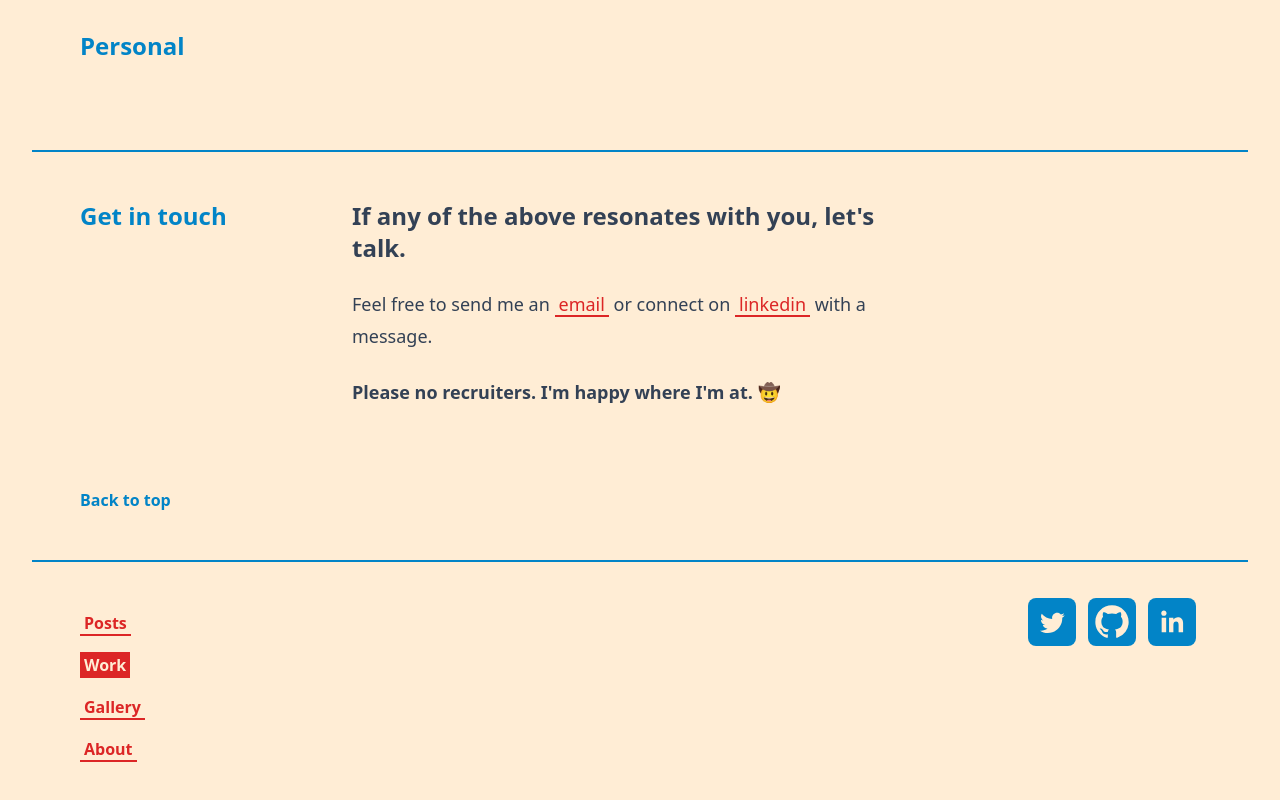
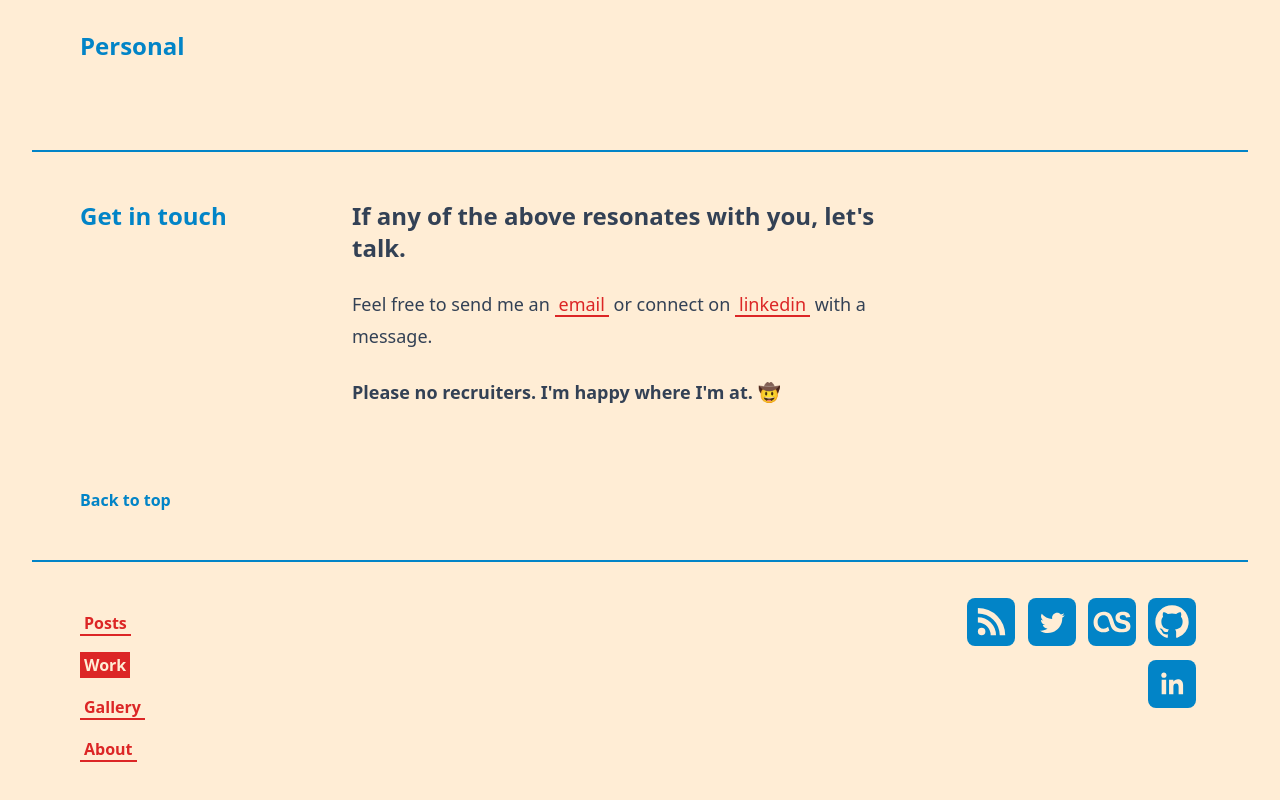
Before and after one commit to tjheffner/heffdotdev, a SvelteKit app: page /work in a window 1280 px wide. Shown: the part 646-1446 px from the top of the page. Built offline with nearby package versions, Linux system fonts and the light colour scheme.

Commit message:
update footer icons

```diff
--- /dev/null
+++ b/src/lib/components/Footer.svelte
@@ -0,0 +1,81 @@
+<script>
+  import Icon from '$lib/components/Icon.svelte'
+  import NavLink from '$lib/components/NavLink.svelte'
+  import { MY_TWITTER_HANDLE, GH_USER } from '$lib/siteConfig'
+</script>
+
+<footer
+  class="flex flex-col justify-center bg-orange-100 px-4 py-12 sm:px-8 dark:bg-slate-900"
+>
+  <hr class="mb-8" />
+  <div
+    class="grid grid-cols-4 gap-4 md:mx-4 md:gap-8 lg:mx-12 lg:gap-12 xl:gap-16"
+  >
+    <div class="col-span-3 md:col-span-2">
+      <NavLink href="/blog">Posts</NavLink>
+      <NavLink href="/work">Work</NavLink>
+      <NavLink href="/gallery">Gallery</NavLink>
+      <NavLink href="/about">About</NavLink>
+    </div>
+
+    <div class="col-span-1 text-right md:col-span-2 md:col-start-4">
+      <Icon href={`/rss.xml`} label="RSS">
+        <svg viewBox="0 0 256 256" class="h-12 w-12 p-1" fill="currentColor">
+          <circle cx="68" cy="189" r="24"/>
+          <path d="M160 213h-34a82 82 0 0 0 -82 -82v-34a116 116 0 0 1 116 116z" />
+          <path d="M184 213A140 140 0 0 0 44 73 V 38a175 175 0 0 1 175 175z" />
+        </svg>
+      </Icon>
+
+      <Icon href={`https://twitter.com/${MY_TWITTER_HANDLE}`} label="Twitter">
+        <svg viewBox="0 0 512 512" class="h-12 w-12 p-1" fill="currentColor">
+          <path
+            d="M419.6 168.6c-11.7 5.2-24.2 8.7-37.4 10.2 13.4-8.1 23.8-20.8 28.6-36 -12.6 7.5-26.5 12.9-41.3 15.8 -11.9-12.6-28.8-20.6-47.5-20.6 -42 0-72.9 39.2-63.4 79.9 -54.1-2.7-102.1-28.6-134.2-68 -17 29.2-8.8 67.5 20.1 86.9 -10.7-0.3-20.7-3.3-29.5-8.1 -0.7 30.2 20.9 58.4 52.2 64.6 -9.2 2.5-19.2 3.1-29.4 1.1 8.3 25.9 32.3 44.7 60.8 45.2 -27.4 21.4-61.8 31-96.4 27 28.8 18.5 63 29.2 99.8 29.2 120.8 0 189.1-102.1 185-193.6C399.9 193.1 410.9 181.7 419.6 168.6z"
+          />
+        </svg>
+      </Icon>
+
+      <Icon href={'https://www.last.fm/user/lob_'} label="last.fm">
+        <svg viewBox="0 0 256 256" class="h-12 w-12 p-1" fill="currentColor">
+          <path d="M102.9,158.4c-4.9,4.4-14.4,13.3-30.3,13.3C54,171.8,36,155.4,36,129.3c0-33.5,21.5-44.3,38-44.3c23.8,0,29,14.4,35.5,34.2l8.7,27.2c8.6,26.4,24.9,47.7,71.6,47.7c33.5,0,56.2-10.4,56.2-37.6c0-22.1-12.5-33.5-35.7-39l-17.3-3.8c-11.9-2.7-15.4-7.6-15.4-15.8c0-9.3,7.3-14.7,19.2-14.7c13,0,20,4.9,21.1,16.6l27-3.3C242.7,72,226,61.9,198.4,61.9c-24.3,0-48.1,9.3-48.1,39c0,18.5,8.9,30.2,31.4,35.7l18.4,4.4c13.8,3.3,18.4,9,18.4,16.9c0,10.1-9.7,14.2-28.1,14.2c-27.3,0-41-14.4-47.5-34.3l-8.9-27.2C122.5,75,109.1,61.9,73.2,61.9C41.1,61.9,10,87.3,10,130.3c0,41.4,29.9,63.8,61.3,63.8c22.7,0,34.2-8,39.9-12.1L102.9,158.4z"/>
+        </svg>
+      </Icon>
+
+      <Icon href={`https://github.com/${GH_USER}`} label="Github">
+        <svg
+          aria-hidden="true"
+          class="h-12 w-12 p-1"
+          fill="currentColor"
+          viewBox="0 0 24 24"
+        >
+          <path
+            fill-rule="evenodd"
+            d="M12 2C6.477 2 2 6.484 2 12.017c0 4.425 2.865 8.18 6.839 9.504.5.092.682-.217.682-.483
+          0-.237-.008-.868-.013-1.703-2.782.605-3.369-1.343-3.369-1.343-.454-1.158-1.11-1.466-1.11-1.466-.908-.62.069-.608.069-.608
+          1.003.07 1.531 1.032 1.531 1.032.892 1.53 2.341 1.088
+          2.91.832.092-.647.35-1.088.636-1.338-2.22-.253-4.555-1.113-4.555-4.951 0-1.093.39-1.988
+          1.029-2.688-.103-.253-.446-1.272.098-2.65 0 0 .84-.27 2.75 1.026A9.564 9.564 0 0112
+          6.844c.85.004 1.705.115 2.504.337 1.909-1.296 2.747-1.027 2.747-1.027.546 1.379.202
+          2.398.1 2.651.64.7 1.028 1.595 1.028 2.688 0 3.848-2.339 4.695-4.566
+          4.943.359.309.678.92.678 1.855 0 1.338-.012 2.419-.012 2.747 0 .268.18.58.688.482A10.019
+          10.019 0 0022 12.017C22 6.484 17.522 2 12 2z"
+            clip-rule="evenodd"
+          />
+        </svg>
+      </Icon>
+
+      <Icon href="https://www.linkedin.com/in/tannerheffner" label="LinkedIn">
+        <svg
+          aria-hidden="true"
+          class="h-12 w-12 p-1"
+          fill="currentColor"
+          viewBox="0 0 512 512"
+        >
+          <path
+            d="M186.4 142.4c0 19-15.3 34.5-34.2 34.5 -18.9 0-34.2-15.4-34.2-34.5 0-19 15.3-34.5 34.2-34.5C171.1 107.9 186.4 123.4 186.4 142.4zM181.4 201.3h-57.8V388.1h57.8V201.3zM273.8 201.3h-55.4V388.1h55.4c0 0 0-69.3 0-98 0-26.3 12.1-41.9 35.2-41.9 21.3 0 31.5 15 31.5 41.9 0 26.9 0 98 0 98h57.5c0 0 0-68.2 0-118.3 0-50-28.3-74.2-68-74.2 -39.6 0-56.3 30.9-56.3 30.9v-25.2H273.8z"
+          />
+        </svg>
+      </Icon>
+    </div>
+  </div>
+</footer>
--- a/src/routes/(main)/+layout.svelte
+++ b/src/routes/(main)/+layout.svelte
@@ -1,12 +1,11 @@
 <script>
   import '../../tailwind.css'
   import Header from '$lib/components/Header.svelte'
-  import Icon from '$lib/components/Icon.svelte'
-  import NavLink from '$lib/components/NavLink.svelte'
+  import Footer from '$lib/components/Footer.svelte'
   import Slice from '$lib/components/Slice.svelte'
   import { page } from '$app/stores'
   import { onMount } from 'svelte'
-  import { MY_TWITTER_HANDLE, GH_USER, SITE_TITLE } from '$lib/siteConfig'
+  import { SITE_TITLE } from '$lib/siteConfig'
 
   import { fade } from 'svelte/transition'
 
@@ -51,65 +50,5 @@
     {/if}
   </main>
 
-  <footer
-    class="flex flex-col justify-center bg-orange-100 px-4 py-12 sm:px-8 dark:bg-slate-900"
-  >
-    <hr class="mb-8" />
-    <div
-      class="grid grid-cols-4 gap-4 md:mx-4 md:gap-8 lg:mx-12 lg:gap-12 xl:gap-16"
-    >
-      <div class="col-span-3 md:col-span-2">
-        <NavLink href="/blog">Posts</NavLink>
-        <NavLink href="/work">Work</NavLink>
-        <NavLink href="/gallery">Gallery</NavLink>
-        <NavLink href="/about">About</NavLink>
-      </div>
-
-      <div class="col-span-1 text-right md:col-span-2 md:col-start-4">
-        <Icon href={`https://twitter.com/${MY_TWITTER_HANDLE}`} label="Twitter">
-          <svg viewBox="0 0 512 512" class="h-12 w-12 p-1" fill="currentColor">
-            <path
-              d="M419.6 168.6c-11.7 5.2-24.2 8.7-37.4 10.2 13.4-8.1 23.8-20.8 28.6-36 -12.6 7.5-26.5 12.9-41.3 15.8 -11.9-12.6-28.8-20.6-47.5-20.6 -42 0-72.9 39.2-63.4 79.9 -54.1-2.7-102.1-28.6-134.2-68 -17 29.2-8.8 67.5 20.1 86.9 -10.7-0.3-20.7-3.3-29.5-8.1 -0.7 30.2 20.9 58.4 52.2 64.6 -9.2 2.5-19.2 3.1-29.4 1.1 8.3 25.9 32.3 44.7 60.8 45.2 -27.4 21.4-61.8 31-96.4 27 28.8 18.5 63 29.2 99.8 29.2 120.8 0 189.1-102.1 185-193.6C399.9 193.1 410.9 181.7 419.6 168.6z"
-            />
-          </svg>
-        </Icon>
-
-        <Icon href={`https://github.com/${GH_USER}`} label="Github">
-          <svg
-            aria-hidden="true"
-            class="h-12 w-12 p-1"
-            fill="currentColor"
-            viewBox="0 0 24 24"
-          >
-            <path
-              fill-rule="evenodd"
-              d="M12 2C6.477 2 2 6.484 2 12.017c0 4.425 2.865 8.18 6.839 9.504.5.092.682-.217.682-.483
-						0-.237-.008-.868-.013-1.703-2.782.605-3.369-1.343-3.369-1.343-.454-1.158-1.11-1.466-1.11-1.466-.908-.62.069-.608.069-.608
-						1.003.07 1.531 1.032 1.531 1.032.892 1.53 2.341 1.088
-						2.91.832.092-.647.35-1.088.636-1.338-2.22-.253-4.555-1.113-4.555-4.951 0-1.093.39-1.988
-						1.029-2.688-.103-.253-.446-1.272.098-2.65 0 0 .84-.27 2.75 1.026A9.564 9.564 0 0112
-						6.844c.85.004 1.705.115 2.504.337 1.909-1.296 2.747-1.027 2.747-1.027.546 1.379.202
-						2.398.1 2.651.64.7 1.028 1.595 1.028 2.688 0 3.848-2.339 4.695-4.566
-						4.943.359.309.678.92.678 1.855 0 1.338-.012 2.419-.012 2.747 0 .268.18.58.688.482A10.019
-						10.019 0 0022 12.017C22 6.484 17.522 2 12 2z"
-              clip-rule="evenodd"
-            />
-          </svg>
-        </Icon>
-
-        <Icon href="https://www.linkedin.com/in/tannerheffner" label="LinkedIn">
-          <svg
-            aria-hidden="true"
-            class="h-12 w-12 p-1"
-            fill="currentColor"
-            viewBox="0 0 512 512"
-          >
-            <path
-              d="M186.4 142.4c0 19-15.3 34.5-34.2 34.5 -18.9 0-34.2-15.4-34.2-34.5 0-19 15.3-34.5 34.2-34.5C171.1 107.9 186.4 123.4 186.4 142.4zM181.4 201.3h-57.8V388.1h57.8V201.3zM273.8 201.3h-55.4V388.1h55.4c0 0 0-69.3 0-98 0-26.3 12.1-41.9 35.2-41.9 21.3 0 31.5 15 31.5 41.9 0 26.9 0 98 0 98h57.5c0 0 0-68.2 0-118.3 0-50-28.3-74.2-68-74.2 -39.6 0-56.3 30.9-56.3 30.9v-25.2H273.8z"
-            />
-          </svg>
-        </Icon>
-      </div>
-    </div>
-  </footer>
+  <Footer />
 {/key}
--- a/src/routes/(main)/blog/+page.svelte
+++ b/src/routes/(main)/blog/+page.svelte
@@ -244,8 +244,4 @@
   {:else}
     <div class="prose dark:prose-invert">Search something else!</div>
   {/if}
-
-  <div class="prose my-4">
-    <a href="/feed">RSS feed available.</a>
-  </div>
 </section>
```
